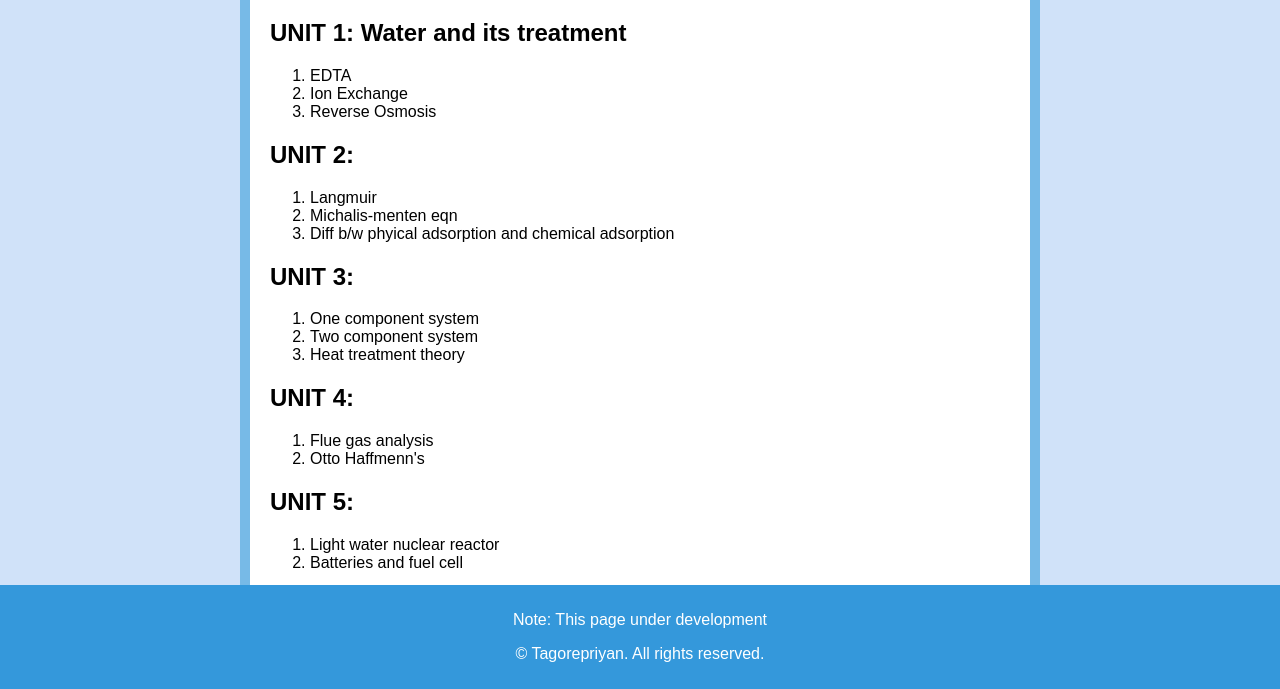
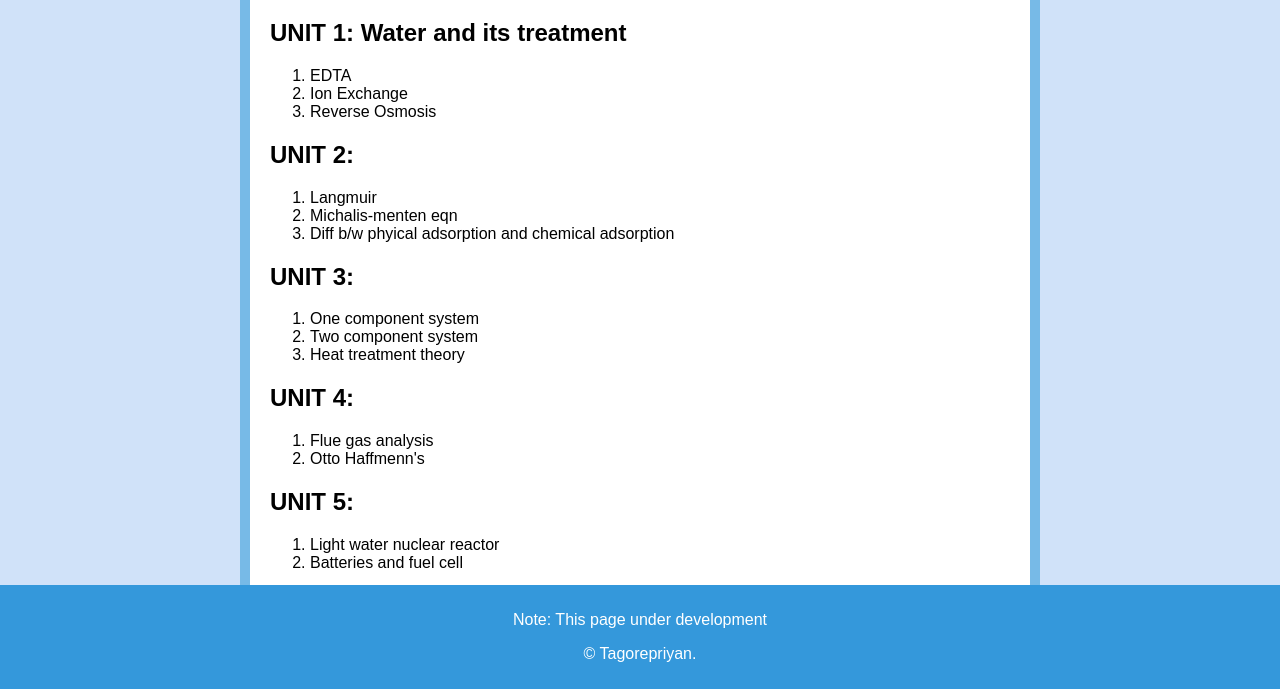
Before and after one commit to tagorepriyan/Important, a plain HTML site: page index.html in a window 1280 px wide. Shown: the part 111-800 px from the top of the page. Drawn offline with Linux system fonts and the light colour scheme.

Commit message:
Update index.html

```diff
--- a/index.html
+++ b/index.html
@@ -3,7 +3,7 @@
 <head>
     <meta charset="UTF-8">
     <meta name="viewport" content="width=device-width, initial-scale=1.0">
-    <title>Chem imp</title>
+    <title>Chemistry imp questions</title>
     <link rel="stylesheet" href="styles.css">
 </head>
 <body>
@@ -43,6 +43,6 @@
 </body>
 <footer>
     <p>Note: This page under development</p>
-    <p>&copy; Tagorepriyan. All rights reserved.</p>
+    <p>&copy; Tagorepriyan.</p>
 </footer>
 </html>
```
